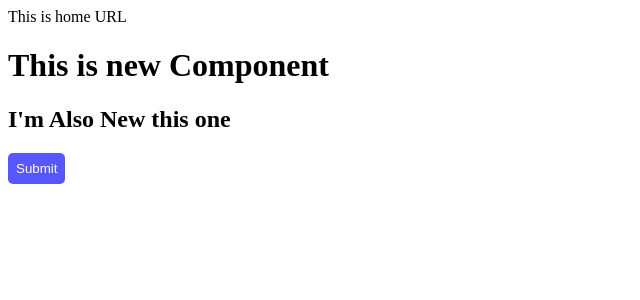
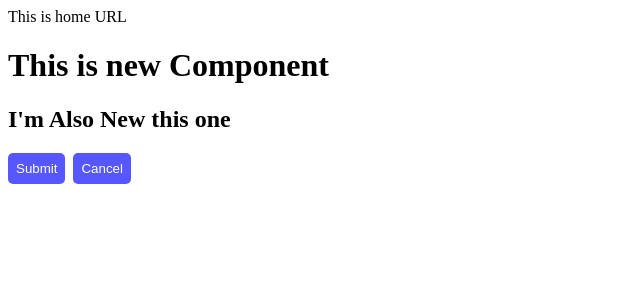
Before and after one commit to nagasaravanan1234/AngularTesting, an Angular app: page / in a window 1280 px wide. Shown: the top 300 px of the page, without its empty margins (0-640 px from the left). Built offline with nearby package versions, Linux system fonts and the light colour scheme.

Commit message:
Worked on cancel button

```diff
--- a/src/app/home/home.component.css
+++ b/src/app/home/home.component.css
@@ -1,7 +1,16 @@
-.submit-btn{
-    color: white;
-    background-color: #3c3cffdb;
+.btns{
     border: none;
     padding: 8px;
     border-radius: 5px;
 }
+
+.submit-btn{
+    color: white;
+    background-color: #3c3cffdb;
+    margin-right: 8px;
+}
+
+.cancel-btn{
+    color: white;
+    background-color: #3c3cffdb;
+}
--- a/src/app/home/home.component.html
+++ b/src/app/home/home.component.html
@@ -2,4 +2,5 @@
 <h1>This is new Component</h1>
 <h2>I'm Also New this one</h2>
 
-<button class="submit-btn">Submit</button>
+<button class="btns submit-btn">Submit</button>
+<button class="btns cancel-btn">Cancel</button>
```
